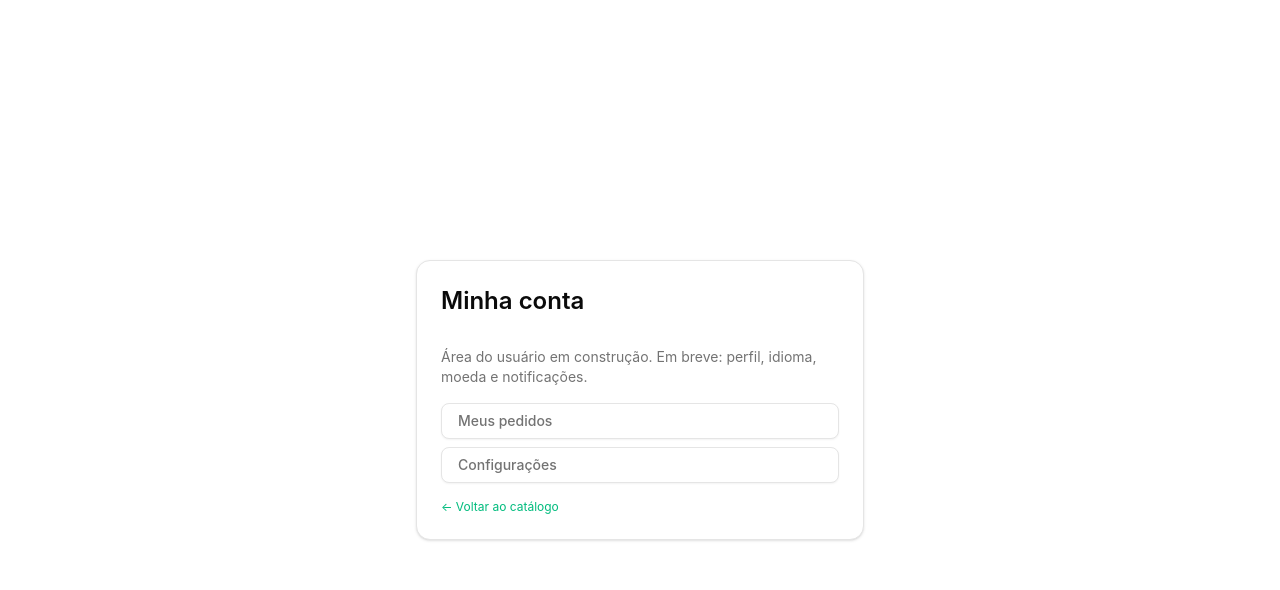
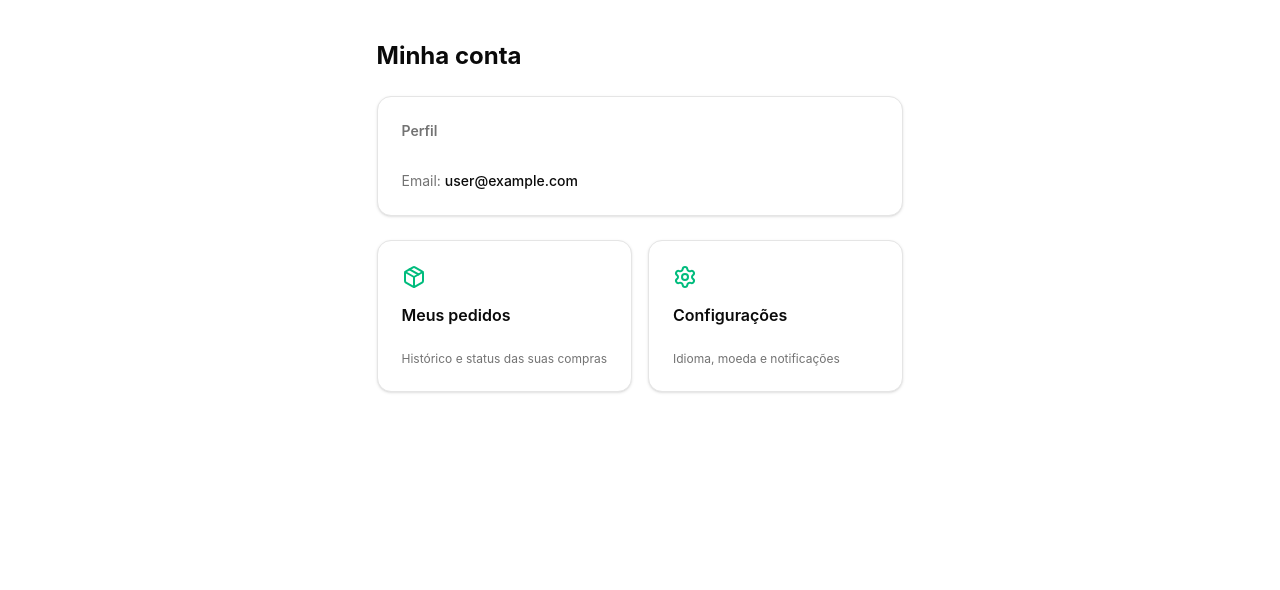
Before and after one commit to ENDARTStudios/ShopFinder, a Next.js app: page /conta in a window 1280 px wide. Shown: the top 590 px of the page. Built offline with nearby package versions, Linux system fonts and the light colour scheme; no server answers; the database is empty; sample sign-in values are in the browser's storage.

Commit message:
feat: /conta completa com perfil e configuracoes (T045)

```diff
--- a/messages/en.json
+++ b/messages/en.json
@@ -219,5 +219,21 @@
     "items": "items",
     "itemsOne": "item",
     "verItens": "View items"
+  },
+  "account": {
+    "title": "My account",
+    "profile": "Profile",
+    "memberSince": "Member since",
+    "orders": "My orders",
+    "ordersDesc": "History and status of your purchases",
+    "settings": "Settings",
+    "settingsDesc": "Language, currency and notifications",
+    "language": "Language",
+    "currency": "Currency",
+    "notifications": "Notifications",
+    "emailNotifications": "Email notifications",
+    "pushNotifications": "Push notifications",
+    "save": "Save",
+    "saved": "Settings saved"
   }
 }
--- a/messages/pt-BR.json
+++ b/messages/pt-BR.json
@@ -221,5 +221,21 @@
     "items": "itens",
     "itemsOne": "item",
     "verItens": "Ver itens"
+  },
+  "account": {
+    "title": "Minha conta",
+    "profile": "Perfil",
+    "memberSince": "Membro desde",
+    "orders": "Meus pedidos",
+    "ordersDesc": "Histórico e status das suas compras",
+    "settings": "Configurações",
+    "settingsDesc": "Idioma, moeda e notificações",
+    "language": "Idioma",
+    "currency": "Moeda",
+    "notifications": "Notificações",
+    "emailNotifications": "Notificações por email",
+    "pushNotifications": "Notificações push",
+    "save": "Salvar",
+    "saved": "Configurações salvas"
   }
 }
--- /dev/null
+++ b/src/app/conta/configuracoes/page.tsx
@@ -0,0 +1,189 @@
+"use client";
+
+import * as React from "react";
+import { useTranslations } from "next-intl";
+import { Button } from "@/components/ui/button";
+import { Card, CardContent, CardHeader, CardTitle } from "@/components/ui/card";
+import { Input } from "@/components/ui/input";
+import { Label } from "@/components/ui/label";
+import { useToast } from "@/hooks/use-toast";
+
+/**
+ * T045 — Configurações da conta (UI + localStorage; persistência em banco é
+ * future work).
+ *
+ * - sf:locale / sf:currency / sf:notifications conforme especificado.
+ * - Idioma também grava o cookie `locale` — o mesmo mecanismo do
+ *   LanguageSelector — para que o next-intl aplique no reload.
+ */
+const LOCALE_COOKIE = "locale";
+const ONE_YEAR = 60 * 60 * 24 * 365;
+
+type Locale = "pt" | "en";
+type Currency = "BRL" | "USD" | "EUR";
+interface Notifications {
+  email: boolean;
+  push: boolean;
+}
+
+interface Settings {
+  locale: Locale;
+  currency: Currency;
+  notifications: Notifications;
+}
+
+const DEFAULTS: Settings = {
+  locale: "pt",
+  currency: "BRL",
+  notifications: { email: true, push: false }
+};
+
+function readSettings(): Settings {
+  try {
+    const locale = (localStorage.getItem("sf:locale") as Locale | null) ?? DEFAULTS.locale;
+    const currency = (localStorage.getItem("sf:currency") as Currency | null) ?? DEFAULTS.currency;
+    const rawNotif = localStorage.getItem("sf:notifications");
+    const notifications: Notifications = rawNotif
+      ? { ...DEFAULTS.notifications, ...(JSON.parse(rawNotif) as Notifications) }
+      : DEFAULTS.notifications;
+    return { locale, currency, notifications };
+  } catch {
+    return { ...DEFAULTS };
+  }
+}
+
+function writeSettings(settings: Settings): void {
+  localStorage.setItem("sf:locale", settings.locale);
+  localStorage.setItem("sf:currency", settings.currency);
+  localStorage.setItem("sf:notifications", JSON.stringify(settings.notifications));
+  // Integração com o i18n real (mesmo cookie do LanguageSelector)
+  document.cookie = `${LOCALE_COOKIE}=${settings.locale}; path=/; max-age=${ONE_YEAR}`;
+}
+
+export default function ConfiguracoesPage() {
+  const t = useTranslations("account");
+  const { toast } = useToast();
+
+  const [settings, setSettings] = React.useState<Settings>(DEFAULTS);
+  const [loaded, setLoaded] = React.useState(false);
+  const [savedSettings, setSavedSettings] = React.useState<Settings>(DEFAULTS);
+
+  React.useEffect(() => {
+    const stored = readSettings();
+    setSettings(stored);
+    setSavedSettings(stored);
+    setLoaded(true);
+  }, []);
+
+  const dirty = JSON.stringify(settings) !== JSON.stringify(savedSettings);
+
+  const handleSave = () => {
+    writeSettings(settings);
+    setSavedSettings(settings);
+    toast({ title: t("saved") });
+  };
+
+  if (!loaded) return null;
+
+  return (
+    <div className="mx-auto max-w-2xl px-4 py-10 sm:px-6">
+      <h1 className="mb-6 text-2xl font-bold">{t("settings")}</h1>
+
+      <div className="space-y-6">
+        {/* Idioma */}
+        <Card>
+          <CardHeader>
+            <CardTitle className="text-sm">{t("language")}</CardTitle>
+          </CardHeader>
+          <CardContent className="flex gap-6">
+            {(
+              [
+                ["pt", "Português (PT)"],
+                ["en", "English (EN)"]
+              ] as Array<[Locale, string]>
+            ).map(([value, label]) => (
+              <div key={value} className="flex items-center gap-2">
+                <input
+                  type="radio"
+                  id={`locale-${value}`}
+                  name="locale"
+                  checked={settings.locale === value}
+                  onChange={() => setSettings((s) => ({ ...s, locale: value }))}
+                />
+                <Label htmlFor={`locale-${value}`}>{label}</Label>
+              </div>
+            ))}
+          </CardContent>
+        </Card>
+
+        {/* Moeda */}
+        <Card>
+          <CardHeader>
+            <CardTitle className="text-sm">{t("currency")}</CardTitle>
+          </CardHeader>
+          <CardContent className="flex flex-wrap gap-6">
+            {(
+              [
+                ["BRL", "Real (BRL)"],
+                ["USD", "Dólar (USD)"],
+                ["EUR", "Euro (EUR)"]
+              ] as Array<[Currency, string]>
+            ).map(([value, label]) => (
+              <div key={value} className="flex items-center gap-2">
+                <input
+                  type="radio"
+                  id={`currency-${value}`}
+                  name="currency"
+                  checked={settings.currency === value}
+                  onChange={() => setSettings((s) => ({ ...s, currency: value }))}
+                />
+                <Label htmlFor={`currency-${value}`}>{label}</Label>
+              </div>
+            ))}
+          </CardContent>
+        </Card>
+
+        {/* Notificações */}
+        <Card>
+          <CardHeader>
+            <CardTitle className="text-sm">{t("notifications")}</CardTitle>
+          </CardHeader>
+          <CardContent className="space-y-3">
+            <div className="flex items-center gap-2">
+              <input
+                type="checkbox"
+                id="notif-email"
+                checked={settings.notifications.email}
+                onChange={(e) =>
+                  setSettings((s) => ({
+                    ...s,
+                    notifications: { ...s.notifications, email: e.target.checked }
+                  }))
+                }
+              />
+              <Label htmlFor="notif-email">{t("emailNotifications")}</Label>
+            </div>
+            <div className="flex items-center gap-2">
+              <input
+                type="checkbox"
+                id="notif-push"
+                checked={settings.notifications.push}
+                onChange={(e) =>
+                  setSettings((s) => ({
+                    ...s,
+                    notifications: { ...s.notifications, push: e.target.checked }
+                  }))
+                }
+              />
+              <Label htmlFor="notif-push">{t("pushNotifications")}</Label>
+            </div>
+          </CardContent>
+        </Card>
+
+        <Button disabled={!dirty} onClick={handleSave}>
+          {t("save")}
+        </Button>
+      </div>
+    </div>
+  );
+}
--- a/src/app/conta/page.tsx
+++ b/src/app/conta/page.tsx
@@ -2,47 +2,88 @@ import type { Metadata } from "next";
 import Link from "next/link";
 import { redirect } from "next/navigation";
 import { getServerSession } from "next-auth";
+import { getLocale, getTranslations } from "next-intl/server";
+import { Package, Settings } from "lucide-react";
 import { authOptions } from "@workspace/auth";
-import { Button } from "@/components/ui/button";
+import { prisma } from "@workspace/database/client";
 import { Card, CardContent, CardHeader, CardTitle } from "@/components/ui/card";
 
 export const metadata: Metadata = {
   title: "Minha conta — ShopFinder"
 };
 
-/**
- * T043 — esqueleto da área do usuário. Conteúdo completo chega na T045;
- * /conta/pedidos é a T044.
- */
 export default async function ContaPage() {
   const session = await getServerSession(authOptions);
-  if (!session?.user) {
+  if (!session?.user?.email) {
     redirect("/login?callbackUrl=/conta");
   }
 
+  const locale = await getLocale();
+  const t = await getTranslations("account");
+
+  const user = await prisma.user.findUnique({
+    where: { email: session.user.email },
+    select: { email: true, createdAt: true }
+  });
+
+  const memberSince = user
+    ? new Intl.DateTimeFormat(locale, { dateStyle: "long" }).format(user.createdAt)
+    : null;
+
+  const navCards = [
+    {
+      href: "/conta/pedidos",
+      icon: Package,
+      title: t("orders"),
+      description: t("ordersDesc")
+    },
+    {
+      href: "/conta/configuracoes",
+      icon: Settings,
+      title: t("settings"),
+      description: t("settingsDesc")
+    }
+  ];
+
   return (
-    <div className="flex min-h-screen items-center justify-center px-4 py-16">
-      <Card className="w-full max-w-md">
+    <div className="mx-auto max-w-3xl px-4 py-10 sm:px-6">
+      <h1 className="mb-6 text-2xl font-bold">{t("title")}</h1>
+
+      <Card className="mb-6">
         <CardHeader>
-          <CardTitle className="text-2xl">Minha conta</CardTitle>
+          <CardTitle className="text-sm text-muted-foreground">{t("profile")}</CardTitle>
         </CardHeader>
-        <CardContent className="space-y-4 text-sm text-muted-foreground">
-          <p>Área do usuário em construção. Em breve: perfil, idioma, moeda e notificações.</p>
-          <div className="flex flex-col gap-2">
-            <Button asChild variant="outline" className="justify-start">
-              <Link href="/conta/pedidos">Meus pedidos</Link>
-            </Button>
-            <Button asChild variant="outline" className="justify-start">
-              <Link href="/conta/configuracoes">Configurações</Link>
-            </Button>
-          </div>
-          <p className="text-xs">
-            <Link href="/" className="text-emerald-500 hover:underline">
-              ← Voltar ao catálogo
-            </Link>
+        <CardContent className="space-y-1 text-sm">
+          <p>
+            <span className="text-muted-foreground">Email: </span>
+            <span className="font-medium">{user?.email ?? session.user.email}</span>
           </p>
+          {memberSince && (
+            <p>
+              <span className="text-muted-foreground">{t("memberSince")}: </span>
+              <span className="font-medium">{memberSince}</span>
+            </p>
+          )}
         </CardContent>
       </Card>
+
+      <div className="grid grid-cols-1 gap-4 sm:grid-cols-2">
+        {navCards.map((card) => (
+          <Link key={card.href} href={card.href} className="group">
+            <Card className="h-full transition-all group-hover:border-emerald-500/40 group-hover:shadow-md">
+              <CardHeader>
+                <card.icon className="mb-2 h-6 w-6 text-emerald-500" />
+                <CardTitle className="text-base group-hover:text-emerald-500">
+                  {card.title}
+                </CardTitle>
+              </CardHeader>
+              <CardContent>
+                <p className="text-xs text-muted-foreground">{card.description}</p>
+              </CardContent>
+            </Card>
+          </Link>
+        ))}
+      </div>
     </div>
   );
 }
```
